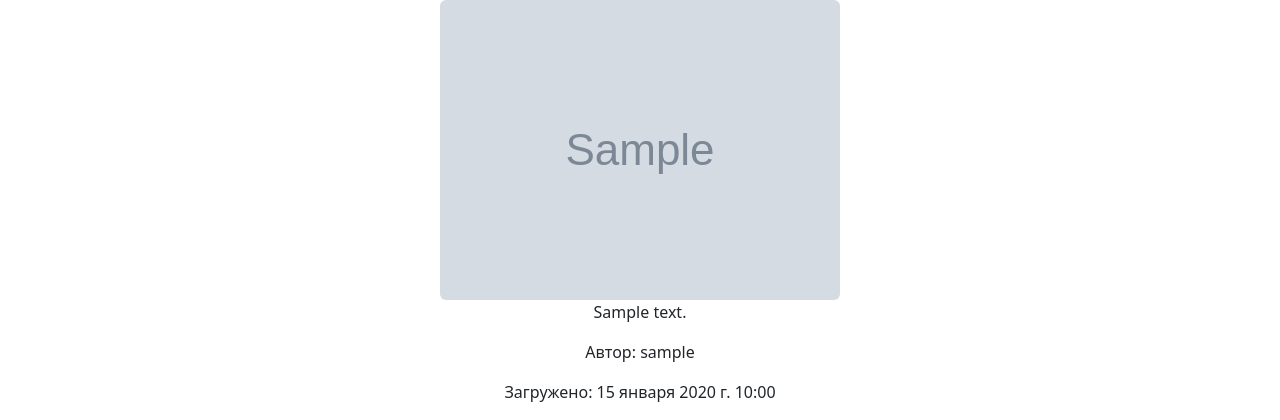
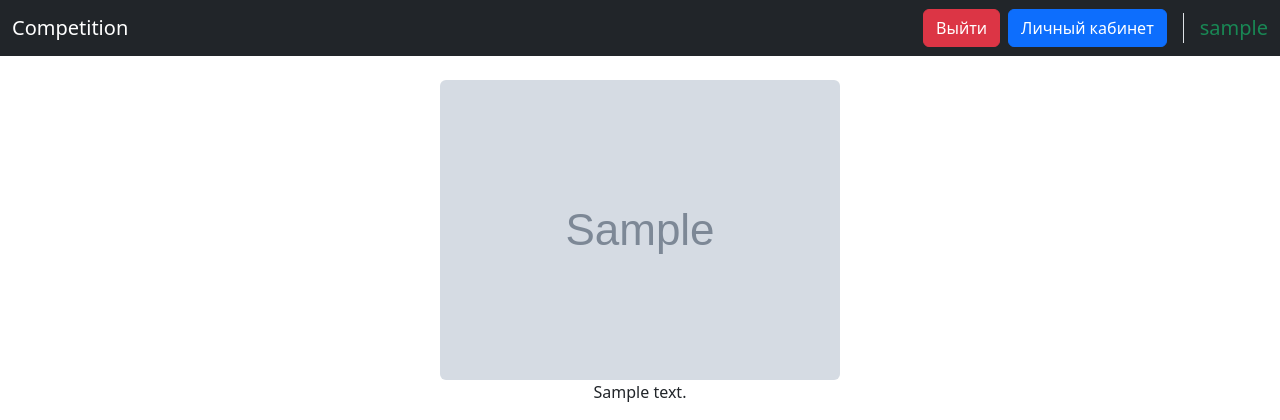
Before and after one commit to nareknareknarek162/cmpt, a Django app: page /photos/1 in a window 1280 px wide. Shown: the top 420 px of the page. Run offline with Django 5.2, Linux system fonts and the light colour scheme; a user stored in the database is signed in; tables that the repository leaves empty hold one stand-in row (values such as "Sample post"); grey boxes marked "Sample" are stand-in pictures.

Commit message:
added navbar to details page

```diff
--- a/mysite/templates/details.html
+++ b/mysite/templates/details.html
@@ -6,6 +6,33 @@
     <link href="https://cdn.jsdelivr.net/npm/bootstrap@5.3.3/dist/css/bootstrap.min.css" rel="stylesheet">
 </head>
 <body>
+<nav class="navbar navbar-expand-lg navbar-dark bg-dark mb-4">
+    <div class="container-fluid">
+        <a class="navbar-brand" href="/">Competition</a>
+        <div class="d-flex align-items-center">
+            {% if user.is_authenticated %}
+            <form action="/logout/" method="POST" class="me-2">
+                {% csrf_token %}
+                <button type="submit" class="btn btn-danger">Выйти</button>
+            </form>
+            <a href="{% url 'account' %}" class="me-3">
+                <button class="btn btn-primary">Личный кабинет</button>
+            </a>
+            <div class="border-start ps-3 fs-5 text-success">
+                {{ user.username }}
+            </div>
+            {% else %}
+            <a href="{% url 'auth' %}" class="me-2">
+                <button class="btn btn-primary">Войти</button>
+            </a>
+            <a href="{% url 'registration' %}">
+                <button class="btn btn-secondary">Зарегистрироваться</button>
+            </a>
+            {% endif %}
+        </div>
+    </div>
+</nav>
+
 <img src="{{ photo.image.url }}" class="rounded mx-auto d-block">
 <p class="text-center">{{ photo.description }}</p>
 <p class="text-center">Автор: {{photo.author}}</p>
```
